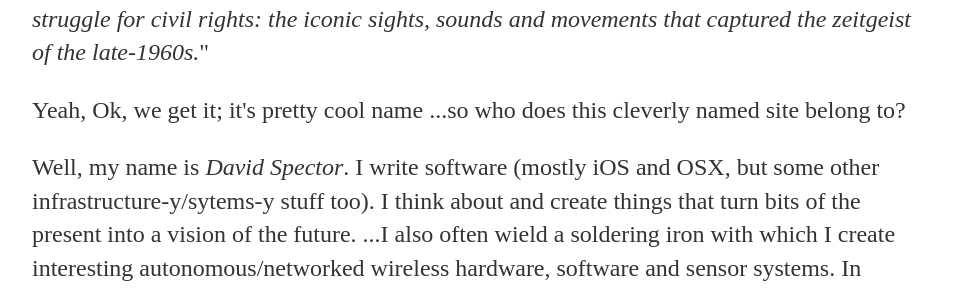
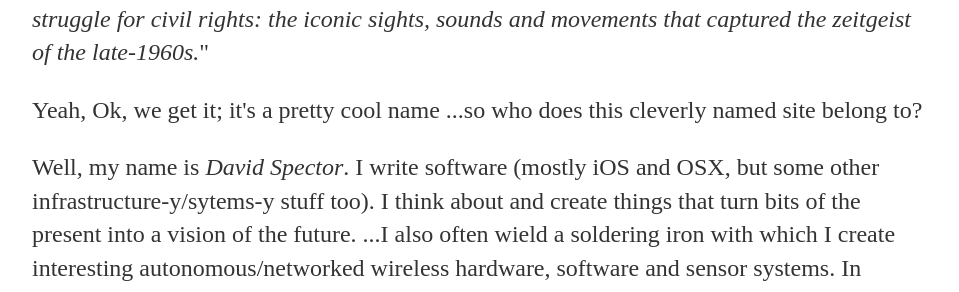
Before and after one commit to dhmspector/dhmspector.github.io, a Jekyll site: the page built from index.html, in a window 1280 px wide. Shown: the part 300-592 px from the top of the page, without its empty margins (160-1119 px from the left). Built offline with Jekyll 4.4.1, drawn with Linux system fonts in a browser that asks for light colours.

Commit message:
st00p1d typo fixed

```diff
--- a/index.html
+++ b/index.html
@@ -23,7 +23,7 @@ Woodstock, anti-war sit-ins, and the heroic struggle for civil rights:
 the iconic sights, sounds and movements that captured the zeitgeist of
 the late-1960s.</em>"</p>
 
-<p>Yeah, Ok, we get it; it's pretty cool name ...so who does this
+<p>Yeah, Ok, we get it; it's a pretty cool name ...so who does this
 cleverly named site belong to?</p>
 
 
```
